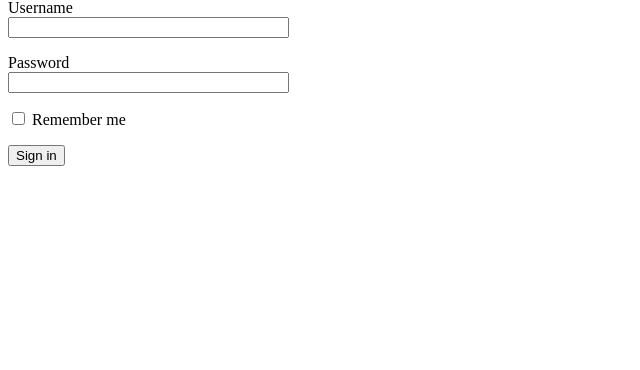
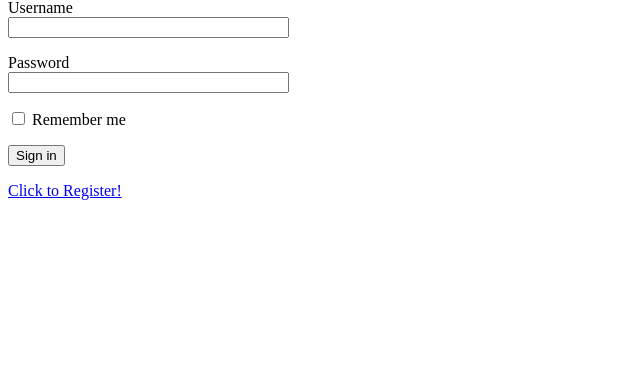
Before and after one commit to OyugoObonyo/TaskHero, a Flask app: page /login in a window 1280 px wide. Shown: the part 117-487 px from the top of the page, without its empty margins (0-640 px from the left). Run offline with Flask 2, Linux system fonts and the light colour scheme.

Commit message:
Add user registration link

```diff
--- a/app/templates/login.html
+++ b/app/templates/login.html
@@ -21,4 +21,5 @@
         <p> {{ form.remember_me() }} {{ form.remember_me.label }}</p>
         <p> {{ form.submit() }}</p>
     </form>
+    <p><a href="{{url_for('register')}}">Click to Register!</a></p>
 {% endblock %}
```
